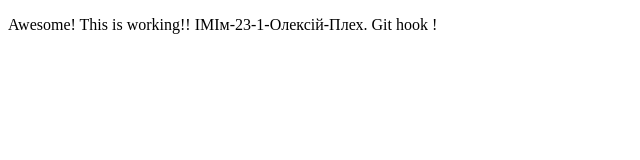
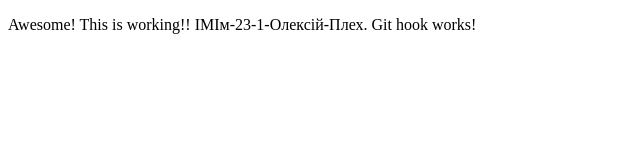
Before and after one commit to alex-plekh/lab-1, a plain HTML site: page index.html in a window 1280 px wide. Shown: the full height of the page, 0-640 px from the left. Drawn offline with Linux system fonts and the light colour scheme.

Commit message:
Update index.html

```diff
--- a/index.html
+++ b/index.html
@@ -6,6 +6,6 @@
     <title>A Test Page</title>
 </head>
 <body>
-    <p>Awesome! This is working!! ІМІм-23-1-Олексій-Плех. Git hook !</p>
+    <p>Awesome! This is working!! ІМІм-23-1-Олексій-Плех. Git hook works!</p>
 </body>
 </html>
```
